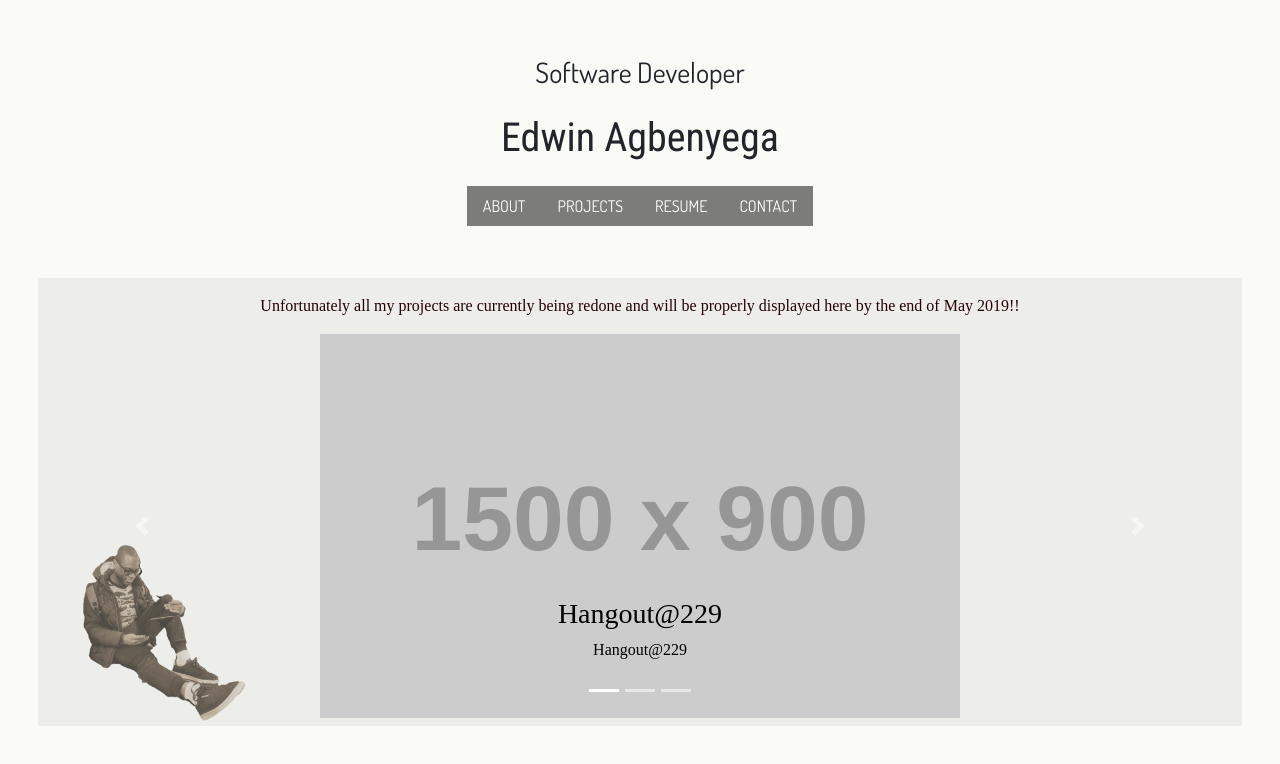
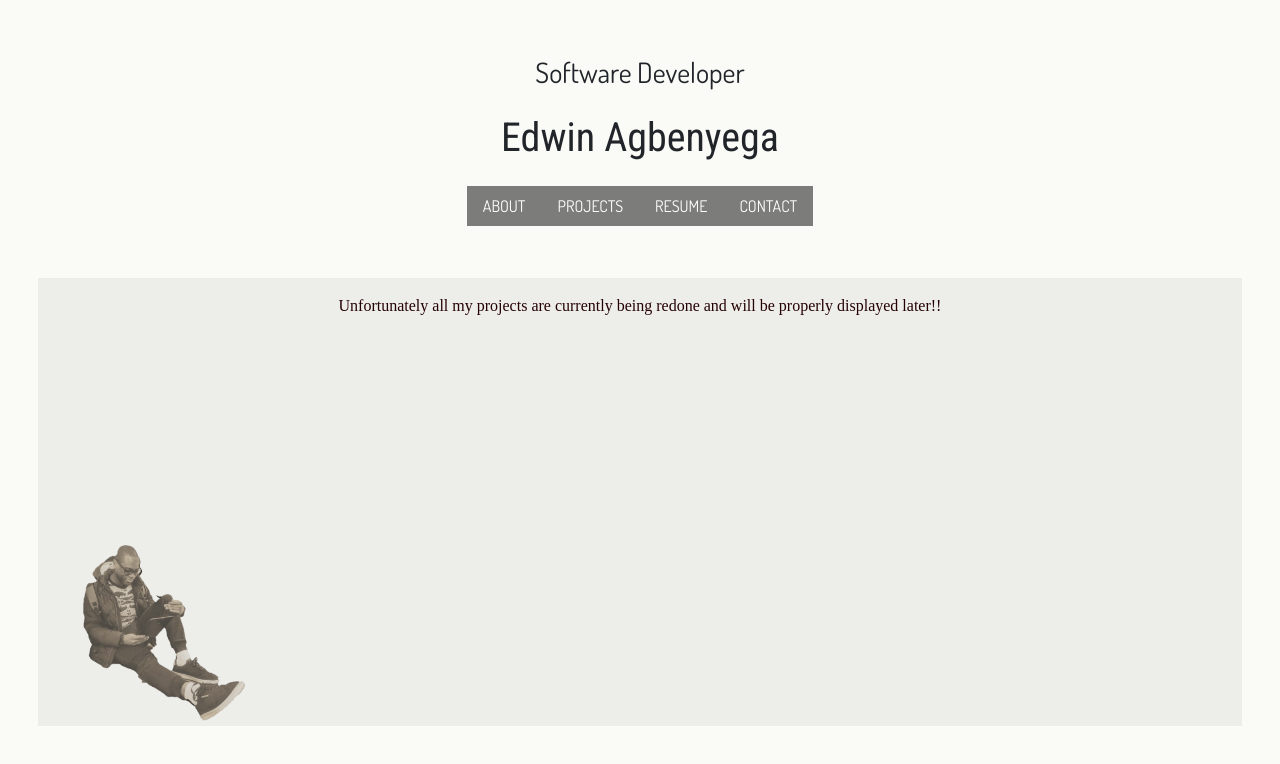
Before and after one commit to eddybanks/eddybanks.github.io, a React (Create React App) app: page /#/projects in a window 1280 px wide. Shown: the top 764 px of the page. Built offline with nearby package versions, Linux system fonts and the light colour scheme; a web font is replaced by a local one.

Commit message:
Update react scripts and packages

```diff
--- a/package.json
+++ b/package.json
@@ -9,7 +9,7 @@
     "react": "^16.8.4",
     "react-dom": "^16.8.4",
     "react-router-dom": "^4.3.1",
-    "react-scripts": "2.1.8",
+    "react-scripts": "3.1.2",
     "reactstrap": "^7.1.0"
   },
   "scripts": {
--- a/src/components/projects/ProjectsContainer.js
+++ b/src/components/projects/ProjectsContainer.js
@@ -28,8 +28,8 @@ class ProjectsContainer extends Component {
     return (
       // <Projects projects={this.state.projects} />
       <div style={{height: '56vh', padding: '2vh', backgroundColor: 'rgba(0,0,0,0.05)'}}>
-        <p><italic>Unfortunately all my projects are currently being redone and will be properly displayed here by the end of May 2019!!</italic></p>
-        <Example />
+        <p><italic>Unfortunately all my projects are currently being redone and will be properly displayed later!!</italic></p>
+        {/* <Example /> */}
       </div>
     )
   }
```
Also changed, not shown: 1 other file (tests, documents, lock files or other folders).
